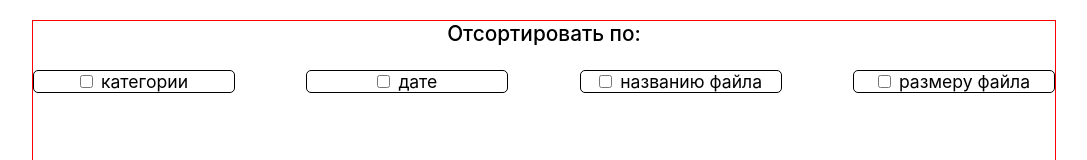
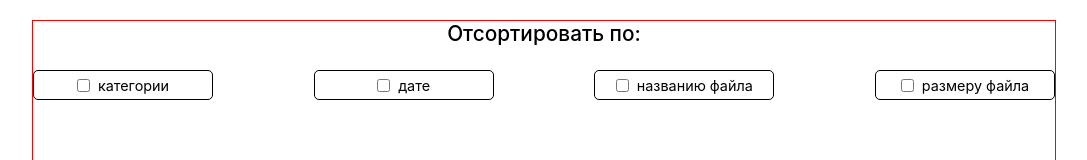
Before and after one commit to v1ktorbro/elecard, a React (Create React App) app: page / in a window 1280 px wide. Shown: the part 140-300 px from the top of the page, without its empty margins (96-1183 px from the left). Built offline with nearby package versions, Linux system fonts and the light colour scheme.

Commit message:
styles/refactor(Navigation): add width and font-size to button

```diff
--- a/src/components/Navigation/Navigation.css
+++ b/src/components/Navigation/Navigation.css
@@ -10,10 +10,14 @@
   white-space: nowrap;
   margin: 0;
   margin-bottom: 20px;
+  -webkit-user-select: none;
+     -moz-user-select: none;
+      -ms-user-select: none;
+          user-select: none;
 }
 
 .navigation__form-chekbox {
-  font-size: 1.1em;
+  font-size: 0.9rem;
   margin-top: 4px;
   display: flex;
   width: 100%;
@@ -23,9 +27,11 @@
 .navigation__input-wrapper {
   border: 1px solid black;
   border-radius: 5px;
-  width: 200px;
+  width: 180px;
   display: flex;
   justify-content: center;
+  height: 30px;
+  box-sizing: border-box;
 }
 
 .navigation__input {
@@ -38,4 +44,9 @@
   margin-right: 10px;
   cursor: pointer;
   margin-left: 5px;
+  align-self: center;
+  -webkit-user-select: none;
+     -moz-user-select: none;
+      -ms-user-select: none;
+          user-select: none;
 }
--- a/src/components/Navigation/Navigation.scss
+++ b/src/components/Navigation/Navigation.scss
@@ -11,10 +11,11 @@
   white-space: nowrap;
   margin: 0;
   margin-bottom: 20px;
+  user-select: none;
 }
 
 .navigation__form-chekbox {
-  font-size: 1.1em;
+  font-size: .9rem;
   margin-top: 4px;
   display: flex;
   width: 100%;
@@ -24,9 +25,11 @@
 .navigation__input-wrapper {
   border: 1px solid black;
   border-radius: 5px;
-  width: 200px;
+  width: 180px;
   display: flex;
   justify-content: center;
+  height: 30px;
+  box-sizing: border-box;
 }
 
 .navigation__input {
@@ -39,4 +42,6 @@
   margin-right: 10px;
   cursor: pointer;
   margin-left: 5px;
+  align-self: center;
+  user-select: none;
 }
```
